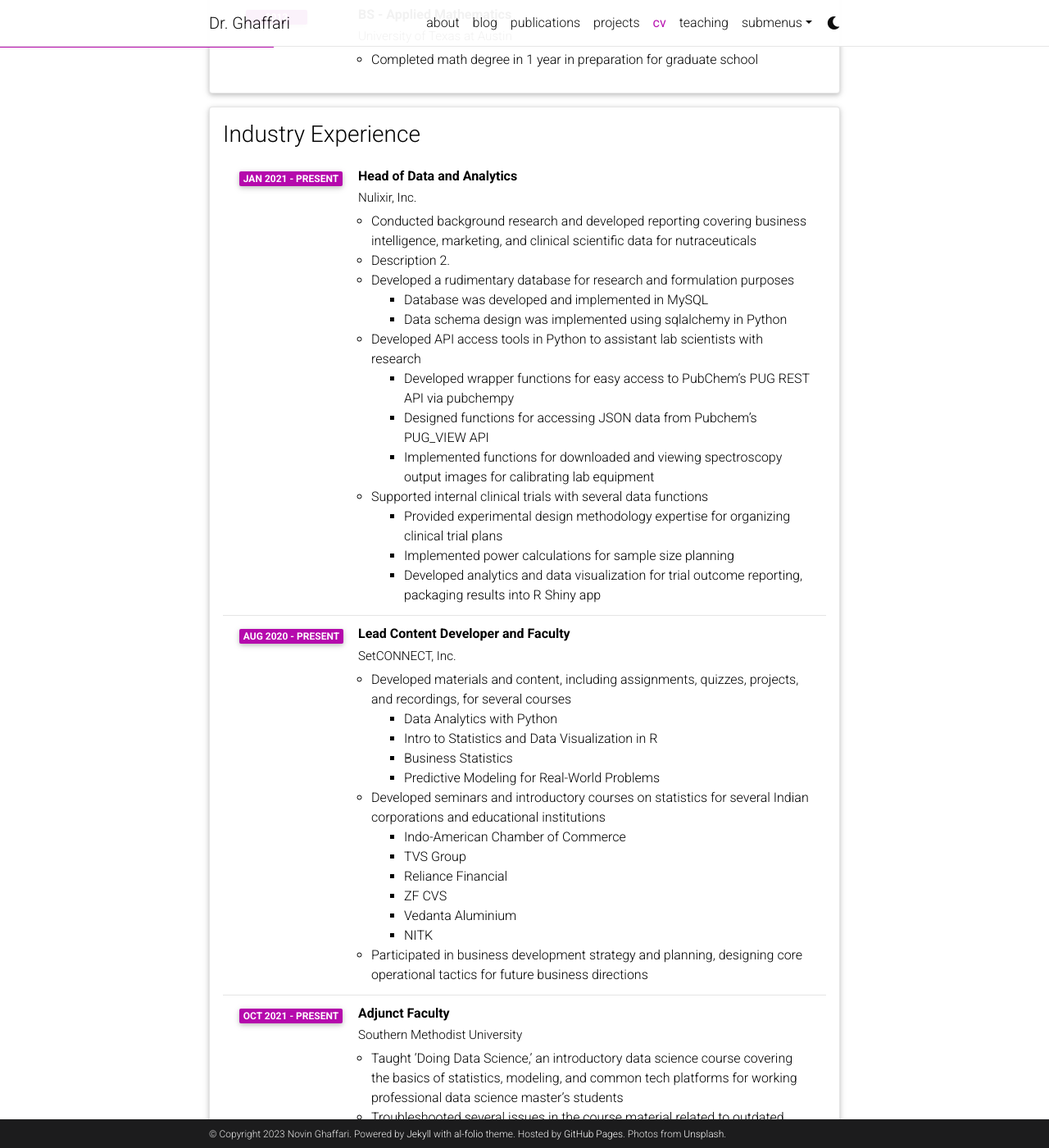
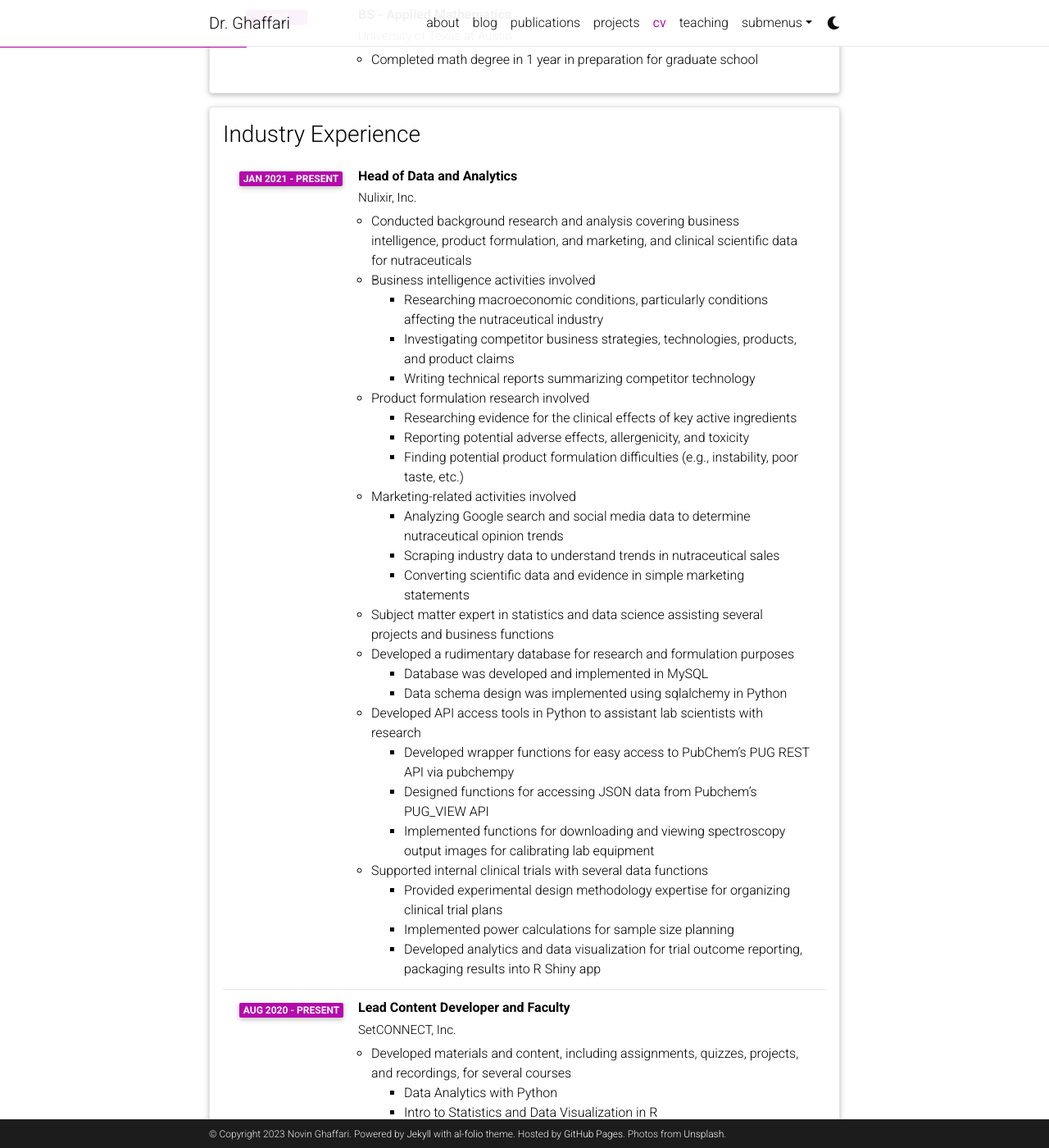
Before and after one commit to nghaffari/nghaffari.github.io, a Jekyll site: the page built from _pages/cv.md, in a window 1280 px wide and 1400 px high, scrolled down 1181 px. Shown: the whole window at 82% size. Built offline with Jekyll 4.4.1, drawn with Linux system fonts in a browser that asks for light colours; comment, search, counter and statistics services are not loaded; a style sheet for code colours, icons or effects is not loaded; some of the changed text lies outside the part shown.

Commit message:
Update cv.yml

```diff
--- a/_data/cv.yml
+++ b/_data/cv.yml
@@ -52,8 +52,23 @@
       institution: Nulixir, Inc.
       year: Jan 2021 - present
       description:
-        - Conducted background research and developed reporting covering business intelligence, marketing, and clinical scientific data for nutraceuticals
-        - Description 2.
+        - Conducted background research and analysis covering business intelligence, product formulation, and marketing, and clinical scientific data for nutraceuticals
+        - title: Business intelligence activities involved
+          contents:
+            - Researching macroeconomic conditions, particularly conditions affecting the nutraceutical industry
+            - Investigating competitor business strategies, technologies, products, and product claims
+            - Writing technical reports summarizing competitor technology
+        - title: Product formulation research involved
+          contents:
+            - Researching evidence for the clinical effects of key active ingredients
+            - Reporting potential adverse effects, allergenicity, and toxicity
+            - Finding potential product formulation difficulties (e.g., instability, poor taste, etc.)
+        - title: Marketing-related activities involved
+          contents:
+            - Analyzing Google search and social media data to determine nutraceutical opinion trends
+            - Scraping industry data to understand trends in nutraceutical sales
+            - Converting scientific data and evidence in simple marketing statements
+        - Subject matter expert in statistics and data science assisting several projects and business functions
         - title: Developed a rudimentary database for research and formulation purposes
           contents:
             - Database was developed and implemented in MySQL
@@ -62,7 +77,7 @@
           contents:
             - Developed wrapper functions for easy access to PubChem’s PUG REST API via pubchempy
             - Designed functions for accessing JSON data from Pubchem’s PUG_VIEW API
-            - Implemented functions for downloaded and viewing spectroscopy output images for calibrating lab equipment
+            - Implemented functions for downloading and viewing spectroscopy output images for calibrating lab equipment
         - title: Supported internal clinical trials with several data functions
           contents:
             - Provided experimental design methodology expertise for organizing clinical trial plans
@@ -86,6 +101,8 @@
             - ZF CVS
             - Vedanta Aluminium
             - NITK
+        - title: Worked on several data science and analytics projects for clients
+            - Warranty cost analysis and predictive modeling for ZF CVS
         - Participated in business development strategy and planning, designing core operational tactics for future business directions
     - title: Adjunct Faculty
       institution: Southern Methodist University
@@ -166,7 +183,7 @@
           - Implemented a ‘distance-dependent Chinese restaurant process’ for learning product defect patterns
           - Used Bayesian hyperparameter estimation for tailoring algorithm performance
           - Employed a Gaussian mixture model to model defect patterns on wafer within each identified cluster
-        - Solution mitigated the need for engineer labor in identifying product defects, saving 100+ hours per product line
+          - Solution mitigated the need for engineer labor in identifying product defects, saving 100+ hours per product line
 
 - title: Publications
   type: list
@@ -203,6 +220,6 @@
   type: list
   contents:
     - <u>Health:</u> adaptogens, exercise science, etc.
-    - <u>History:</u>
+    - <u>History:</u>  ancient civilizations, etc.
     - <u>Language:</u> etymology, linguistics, etc.
-    - <u>Nature:</u>
+    - <u>Nature:</u> horticulture, weather, etc.
```
